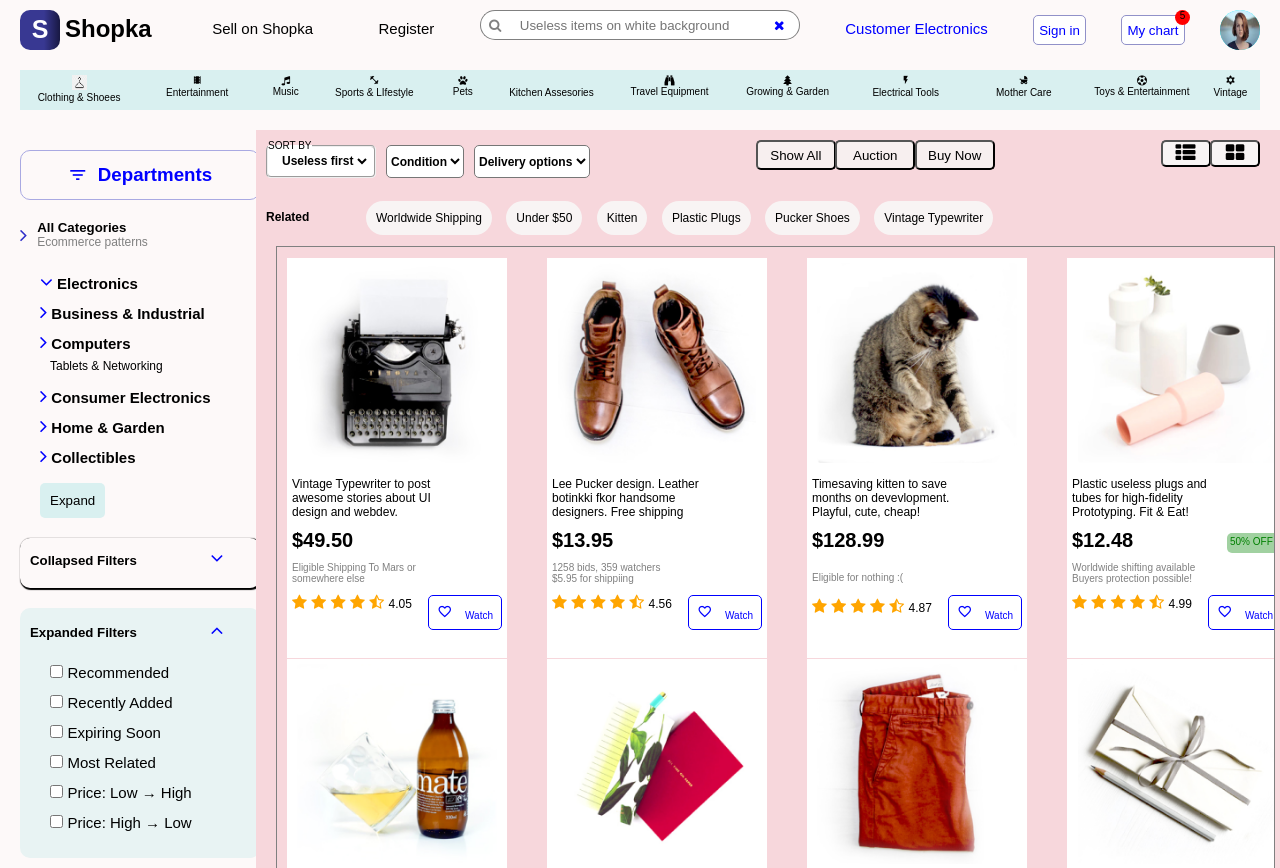
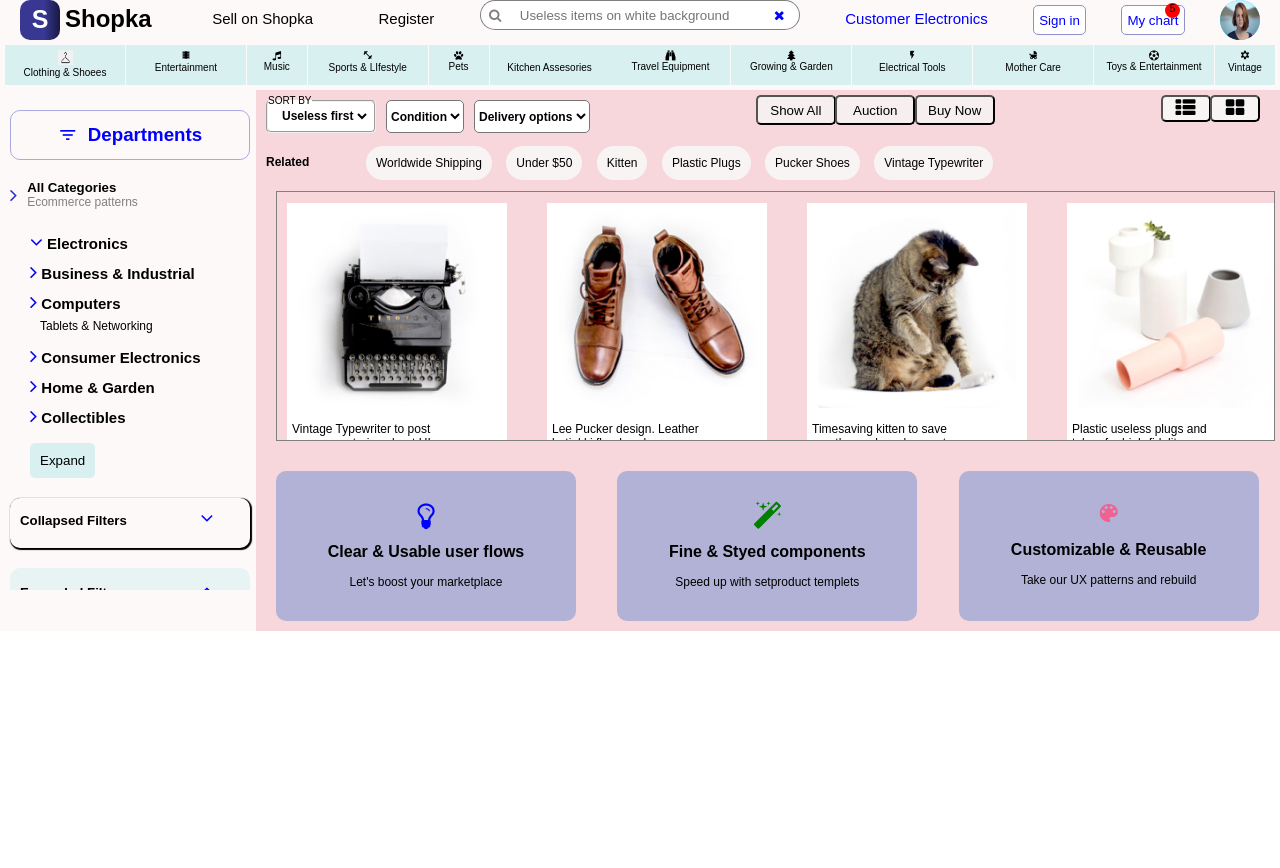
Before and after one commit to PonSakthiM/E-Commerce, a plain HTML site: page index.html in a window 1280 px wide. Shown: the top 868 px of the page. After the commit the page ends 800 px from the top, so only its background shows below. Drawn offline with Linux system fonts and the light colour scheme.

Commit message:
Scroll  changed

```diff
--- a/style.css
+++ b/style.css
@@ -14,7 +14,6 @@
     flex-direction: row;
     justify-content: space-between;
     padding-left: 20px;
-    padding-top: 10px;
     padding-right: 20px;
 }
 .logopart{
@@ -118,8 +117,8 @@
     font-size: 10px;
     text-align: center;
     position: absolute;
-    top: 10px;
-    right: 90px;
+    top: 3px;
+    right: 100px;
 
 }
 .profile img{
@@ -129,7 +128,7 @@
     display: flex;
     flex-direction: row;
     justify-content: space-between;
-    padding:20px;
+    padding: 5px;
 }
 .box{
     width: 120px;
@@ -138,6 +137,7 @@
     text-align: center;
     padding-top: 5px;
     font-size: 10px;
+    cursor: pointer;
 }
 .box1{
     width: 60px;
@@ -146,6 +146,7 @@
     text-align: center;
     padding-top: 5px;
     font-size: 10px;
+    cursor: pointer;
 }
 .box i{
     font-size: 10px;
@@ -165,7 +166,9 @@
 }
 .left{
     width: 20%;
-    padding-left: 20px;
+    padding-left: 10px;
+    max-height: 500px;
+    overflow: scroll;
 }
 .department{
      width: 240px;
@@ -208,7 +211,7 @@
 .electronics{
     list-style-type: none;
     padding: 20px;
-
+    cursor: pointer;
 }
 .electronics li{
    line-height: 30px;
@@ -246,10 +249,12 @@
     padding: 10px;
     border-radius: 5px;
     border: none;
+    cursor: pointer;
 }
 .cellphones p{
     font-size: 14px;
     font-weight: bold;
+    cursor: pointer;
 }
 .tabs{
     font-size: 12px;
@@ -262,7 +267,7 @@
     padding: 10px;
     border-radius: 5px;
     margin-top: 10px;
-
+    cursor: pointer;
 }
 .collapsed{
     width: 240px;
@@ -270,6 +275,7 @@
     box-shadow: 1px 1px 1px 1px black;
     border-radius: 10px;
     padding: 10px;
+    cursor: pointer;
 }
 .collapsed i{
     font-size: 20px;
@@ -338,7 +344,7 @@
     justify-content: space-between;
     padding-left: 10px;
     padding-right: 20px;
-    margin-top: 10px;
+    margin-top: 5px;
 
 }
 .leftmenu{
@@ -350,6 +356,7 @@ fieldset{
      border-radius: 5px;
      height: 38px;
      background-color: white;
+     cursor: pointer;
 }
 .useless{
     height: 20px;
@@ -370,6 +377,7 @@ select{
     font-weight: bold;
     margin-left: 10px;
     margin-top: 5px;
+    cursor: pointer;
 }
 .buttonmenu button{
     width: 80px;
@@ -377,6 +385,7 @@ select{
     margin-left: -5px;
     background-color: rgb(247, 239, 239);
     border-radius: 5px;
+    cursor: pointer;
 }
 .buttonmenu button:hover{
     border: none;
@@ -392,6 +401,7 @@ select{
     background-color: rgb(248, 244, 244);
     border-radius: 5px;
     margin-left: -5px;
+    cursor: pointer;
 }
 .barmenu button:hover{
     background-color: white;
@@ -400,13 +410,14 @@ select{
     opacity: 0.8;
 }
 .menu2{
-    margin-top: 30px;
+    margin-top: 20px;
     margin-left: 10px;
     margin-bottom: 20px;
+    cursor: pointer;
 }
 .menu2 p{
     position: absolute;
-    top: 80px;
+    top: 65px;
     left: 10px;
     font-size: 12px;
     font-weight: bold;
@@ -433,7 +444,7 @@ select{
     margin-left: 20px;
     border: 1px solid gray;
     margin-right: 5px;
-    max-height: 800px;
+    max-height: 250px;
     overflow-y: scroll;
     margin-top: 10px;
 }
@@ -632,7 +643,7 @@ select{
 }
 .rect{
     margin-top: 30px;
-    margin-bottom: 30px;
+    margin-bottom: 10px;
     width: 300px;
     height: 150px;
     background-color: rgb(178, 178, 214);
```
